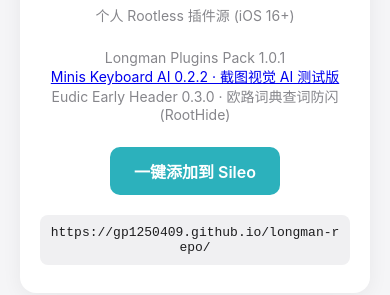
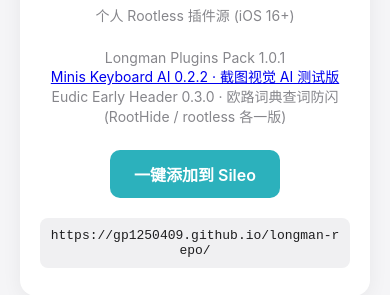
Before and after one commit to GP1250409/GPlugins, a plain HTML site: page index.html in a window 390 px wide. Shown: the part 117-412 px from the top of the page. Drawn offline with Linux system fonts and the light colour scheme.

Commit message:
Add Eudic Early Header 0.3.0 rootless (iphoneos-arm64)

```diff
--- a/index.html
+++ b/index.html
@@ -17,7 +17,7 @@
   <div class="card">
     <h1>Longman Plugins Repo</h1>
     <p>个人 Rootless 插件源 (iOS 16+)</p>
-    <p>Longman Plugins Pack 1.0.1<br><a href="keyboard-ai.html">Minis Keyboard AI 0.2.2 · 截图视觉 AI 测试版</a><br>Eudic Early Header 0.3.0 · 欧路词典查词防闪(RootHide)</p>
+    <p>Longman Plugins Pack 1.0.1<br><a href="keyboard-ai.html">Minis Keyboard AI 0.2.2 · 截图视觉 AI 测试版</a><br>Eudic Early Header 0.3.0 · 欧路词典查词防闪(RootHide / rootless 各一版)</p>
     <a class="btn" href="sileo://source/https://gp1250409.github.io/longman-repo/">一键添加到 Sileo</a>
     <div class="url">https://gp1250409.github.io/longman-repo/</div>
   </div>
```
Also changed, not shown: 6 other files.
